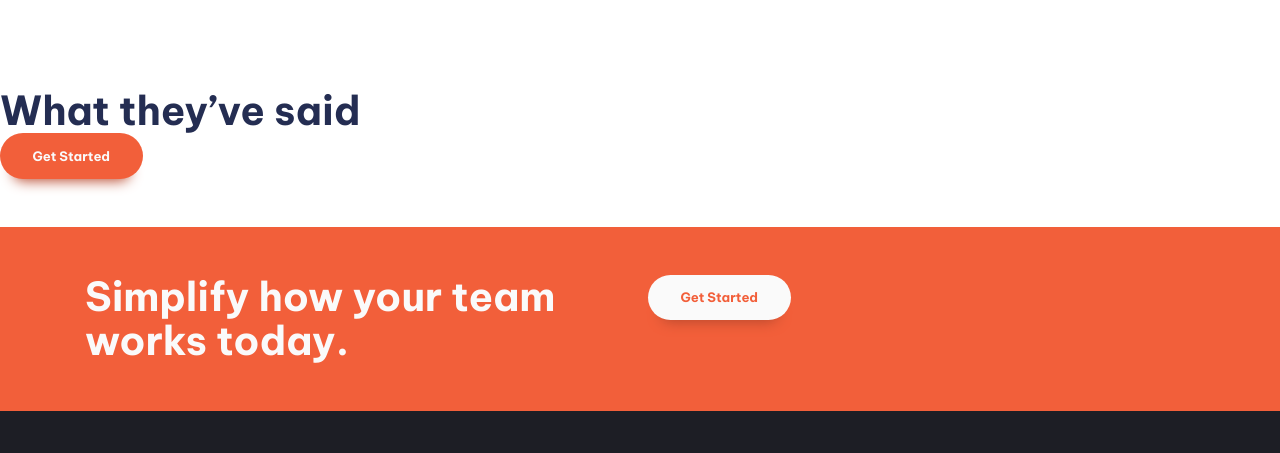
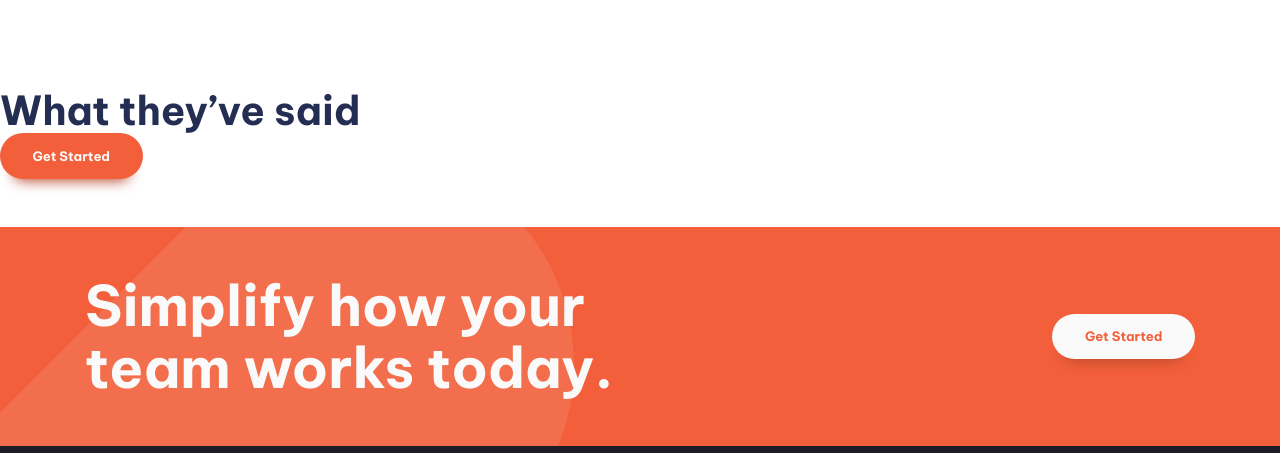
Before and after one commit to IvanOrsh/fem-challenge-manage, a website built with Vite: page index.html in a window 1280 px wide. Shown: the part 1325-1778 px from the top of the page. Built offline with nearby package versions, Linux system fonts and the light colour scheme.

Commit message:
feat: cta

```diff
--- a/index.html
+++ b/index.html
@@ -143,15 +143,17 @@
 
       <section class="cta bg-primary-400 text-neutral-100 padding-block-700">
         <div class="container">
-          <div class="even-columns">
+          <div class="even-columns vertical-align-center">
             <div>
-              <p class="fs-secondary-heading fw-bold">
+              <p class="fs-primary-heading fw-bold">
                 Simplify how your team works today.
               </p>
             </div>
 
-            <div>
-              <button class="button" data-type="inverted">Get Started</button>
+            <div class="justify-self-end-md">
+              <button class="button push-right" data-type="inverted">
+                Get Started
+              </button>
             </div>
           </div>
         </div>
--- a/style.css
+++ b/style.css
@@ -275,6 +275,31 @@ p[data-width="wide"] {
   }
 }
 
+/* cta */
+.cta {
+  position: relative;
+  isolation: isolate;
+  text-align: center;
+}
+
+@media (min-width: 50em) {
+  .cta {
+    text-align: left;
+  }
+}
+
+.cta::before {
+  content: "";
+  position: absolute;
+  inset: 0;
+  background-image: url("images/bg-tablet-pattern.svg"),
+    url("images/bg-tablet-pattern.svg");
+  background-position: -15rem -5rem, 80rem -42rem;
+  background-repeat: no-repeat;
+  z-index: -1;
+  opacity: 0.1;
+}
+
 /* Utility classes */
 
 .visually-hidden {
@@ -299,11 +324,6 @@ p[data-width="wide"] {
   margin-inline: auto;
 }
 
-/* .flow * + * */
-:where(.flow > :not(:first-child)) {
-  margin-top: var(--flow-spacer, 3em);
-}
-
 .even-columns {
   display: grid;
   gap: 1rem;
@@ -314,6 +334,25 @@ p[data-width="wide"] {
     grid-auto-flow: column;
     grid-auto-columns: 1fr;
   }
+}
+
+.justify-self-end {
+  justify-self: end;
+}
+
+.vertical-align-center {
+  align-items: center;
+}
+
+@media (min-width: 50em) {
+  .justify-self-end-md {
+    justify-self: end;
+  }
+}
+
+/* .flow * + * */
+:where(.flow > :not(:first-child)) {
+  margin-top: var(--flow-spacer, 3em);
 }
 
 .text-primary-400 {
```
